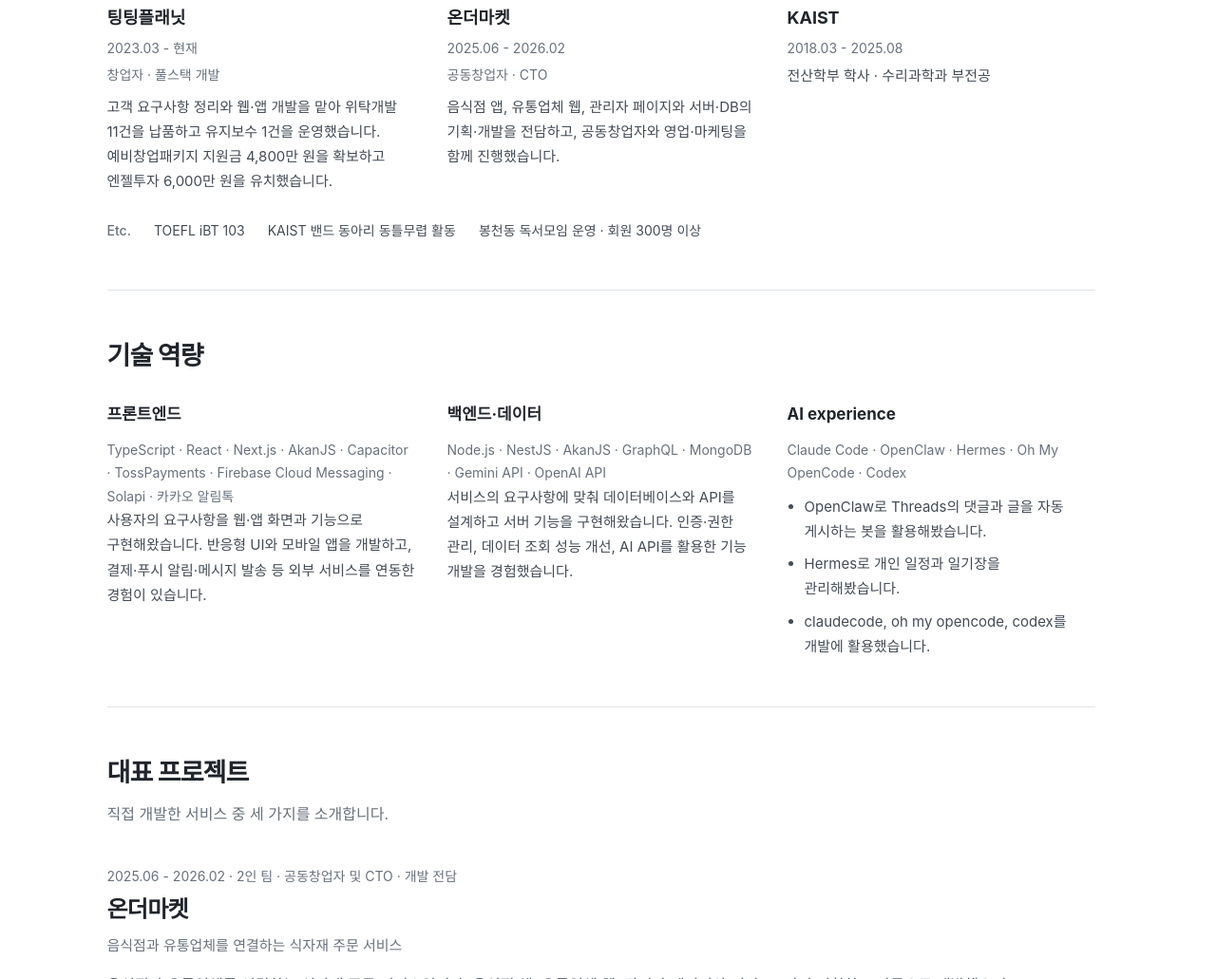
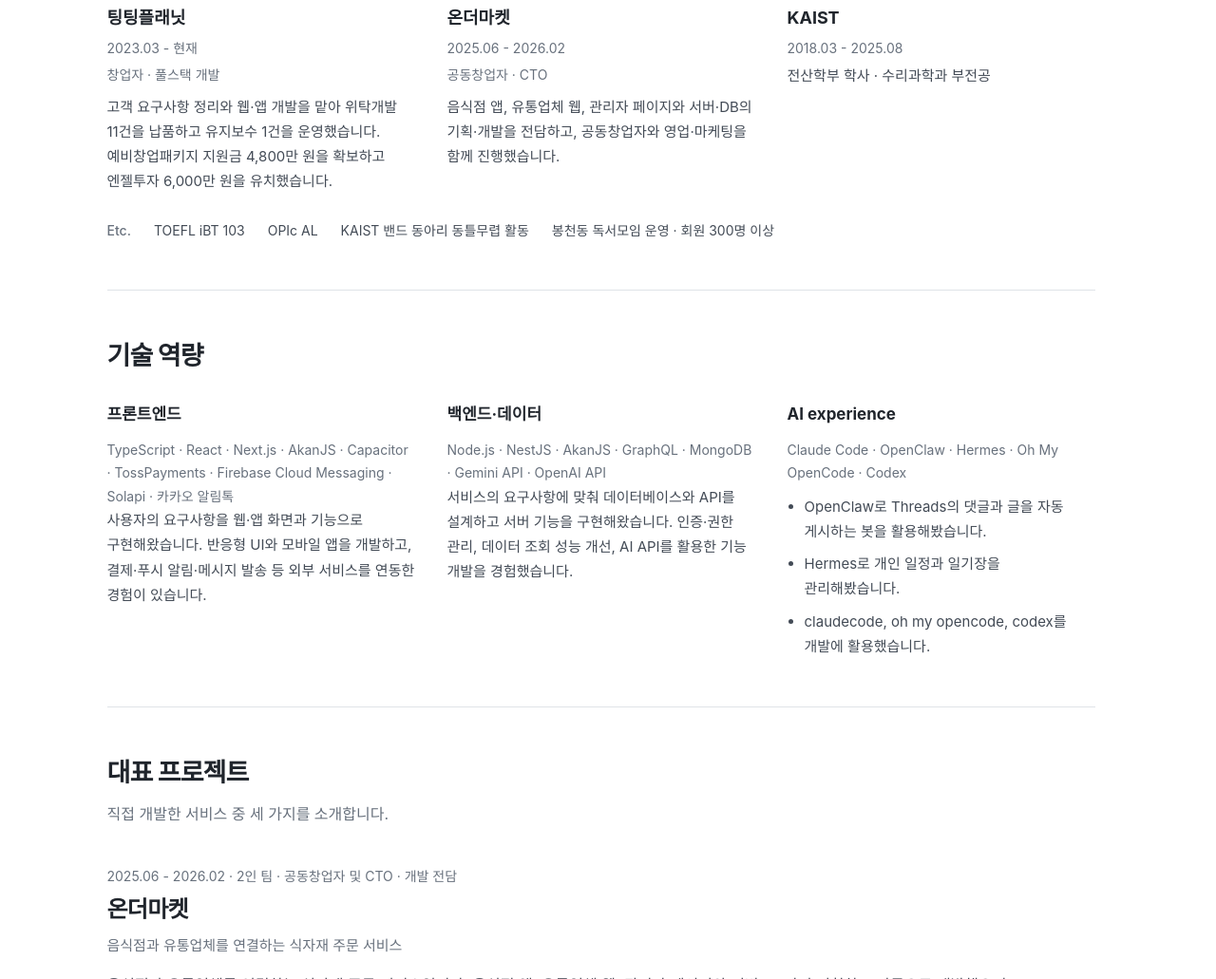
Before and after one commit to tkd992006/resume, a plain HTML site: page simple/index.html in a window 1280 px wide. Shown: the part 742-1773 px from the top of the page at 95% size. Drawn offline with Linux system fonts and the light colour scheme.

Commit message:
Publish OPIc AL qualification

```diff
--- a/simple/index.html
+++ b/simple/index.html
@@ -28,7 +28,7 @@
     <nav class="quick-links" aria-label="바로 가기"><a href="#experience">경력과 학력</a><a href="#skills">기술 역량</a><a href="#projects">대표 프로젝트</a></nav>
     </div>
   </section>
-  <section class="section" id="experience" aria-labelledby="experience-title"><h2 id="experience-title">경력과 학력</h2><div class="experience-list"><article class="experience-item"><h3>팅팅플래닛</h3><p class="experience-period">2023.03 - 현재</p><p class="meta">창업자 · 풀스택 개발</p><p>고객 요구사항 정리와 웹·앱 개발을 맡아 위탁개발 11건을 납품하고 유지보수 1건을 운영했습니다. 예비창업패키지 지원금 4,800만 원을 확보하고 엔젤투자 6,000만 원을 유치했습니다.</p></article><article class="experience-item"><h3>온더마켓</h3><p class="experience-period">2025.06 - 2026.02</p><p class="meta">공동창업자 · CTO</p><p>음식점 앱, 유통업체 웹, 관리자 페이지와 서버·DB의 기획·개발을 전담하고, 공동창업자와 영업·마케팅을 함께 진행했습니다.</p></article><article class="experience-item"><h3>KAIST</h3><p class="experience-period">2018.03 - 2025.08</p><p class="meta">전산학부 학사 · 수리과학과 부전공</p></article></div><div class="experience-etc"><h3>Etc.</h3><ul class="etc-list"><li>TOEFL iBT 103</li><li>KAIST 밴드 동아리 동틀무렵 활동</li><li>봉천동 독서모임 운영 · 회원 300명 이상</li></ul></div></section>
+  <section class="section" id="experience" aria-labelledby="experience-title"><h2 id="experience-title">경력과 학력</h2><div class="experience-list"><article class="experience-item"><h3>팅팅플래닛</h3><p class="experience-period">2023.03 - 현재</p><p class="meta">창업자 · 풀스택 개발</p><p>고객 요구사항 정리와 웹·앱 개발을 맡아 위탁개발 11건을 납품하고 유지보수 1건을 운영했습니다. 예비창업패키지 지원금 4,800만 원을 확보하고 엔젤투자 6,000만 원을 유치했습니다.</p></article><article class="experience-item"><h3>온더마켓</h3><p class="experience-period">2025.06 - 2026.02</p><p class="meta">공동창업자 · CTO</p><p>음식점 앱, 유통업체 웹, 관리자 페이지와 서버·DB의 기획·개발을 전담하고, 공동창업자와 영업·마케팅을 함께 진행했습니다.</p></article><article class="experience-item"><h3>KAIST</h3><p class="experience-period">2018.03 - 2025.08</p><p class="meta">전산학부 학사 · 수리과학과 부전공</p></article></div><div class="experience-etc"><h3>Etc.</h3><ul class="etc-list"><li>TOEFL iBT 103</li><li>OPIc AL</li><li>KAIST 밴드 동아리 동틀무렵 활동</li><li>봉천동 독서모임 운영 · 회원 300명 이상</li></ul></div></section>
   <section class="section" id="skills" aria-labelledby="skills-title"><h2 id="skills-title">기술 역량</h2><div class="skills-grid"><article class="skill-item"><h3>프론트엔드</h3><p class="skill-tools">TypeScript · React · Next.js · AkanJS · Capacitor · TossPayments · Firebase Cloud Messaging · Solapi · 카카오 알림톡</p><p>사용자의 요구사항을 웹·앱 화면과 기능으로 구현해왔습니다. 반응형 UI와 모바일 앱을 개발하고, 결제·푸시 알림·메시지 발송 등 외부 서비스를 연동한 경험이 있습니다.</p></article><article class="skill-item"><h3>백엔드·데이터</h3><p class="skill-tools">Node.js · NestJS · AkanJS · GraphQL · MongoDB · Gemini API · OpenAI API</p><p>서비스의 요구사항에 맞춰 데이터베이스와 API를 설계하고 서버 기능을 구현해왔습니다. 인증·권한 관리, 데이터 조회 성능 개선, AI API를 활용한 기능 개발을 경험했습니다.</p></article><article class="skill-item"><h3>AI experience</h3><p class="skill-tools">Claude Code · OpenClaw · Hermes · Oh My OpenCode · Codex</p><ul class="skill-experience"><li>OpenClaw로 Threads의 댓글과 글을 자동 게시하는 봇을 활용해봤습니다.</li><li>Hermes로 개인 일정과 일기장을 관리해봤습니다.</li><li>claudecode, oh my opencode, codex를 개발에 활용했습니다.</li></ul></article></div></section>
   <section class="section" id="projects" aria-labelledby="projects-title"><h2 id="projects-title">대표 프로젝트</h2><p class="section-intro">직접 개발한 서비스 중 세 가지를 소개합니다.</p><div class="project-list"><article class="project" id="project-onthemarket">
   <div class="project-main">
```
Also changed, not shown: original/index.html (+1 -1 lines).
